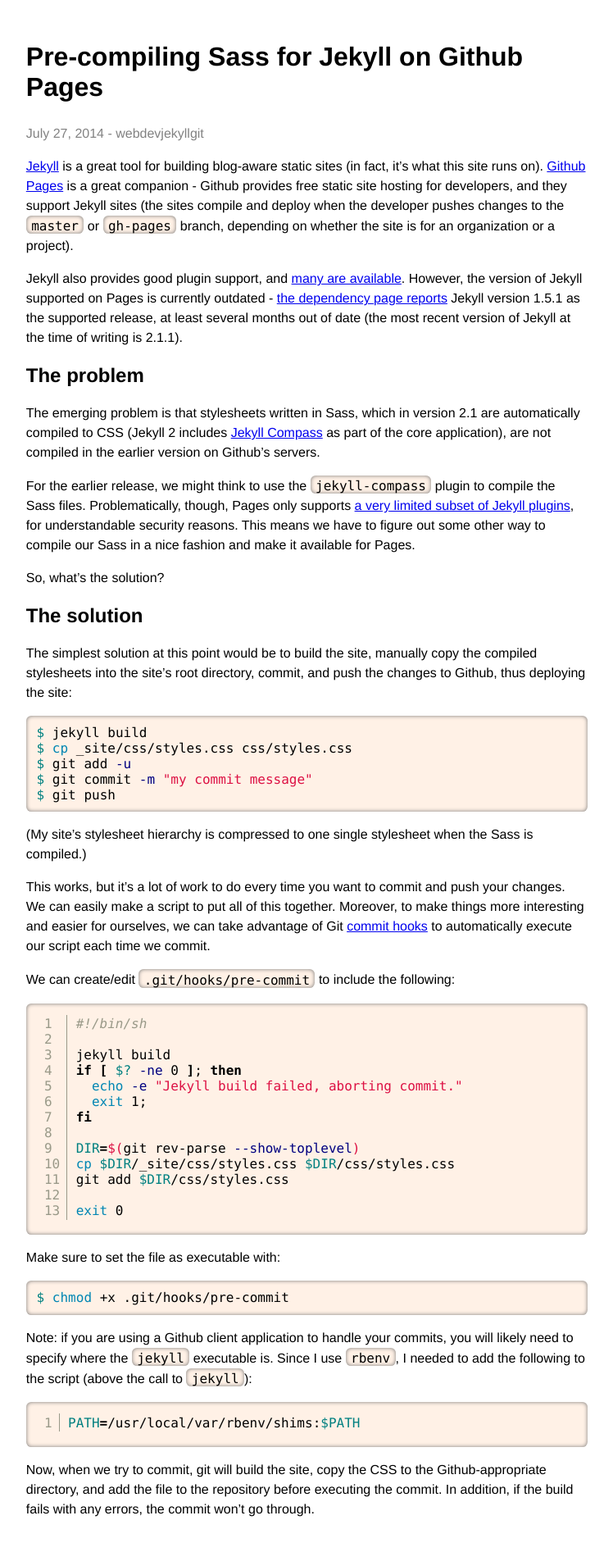
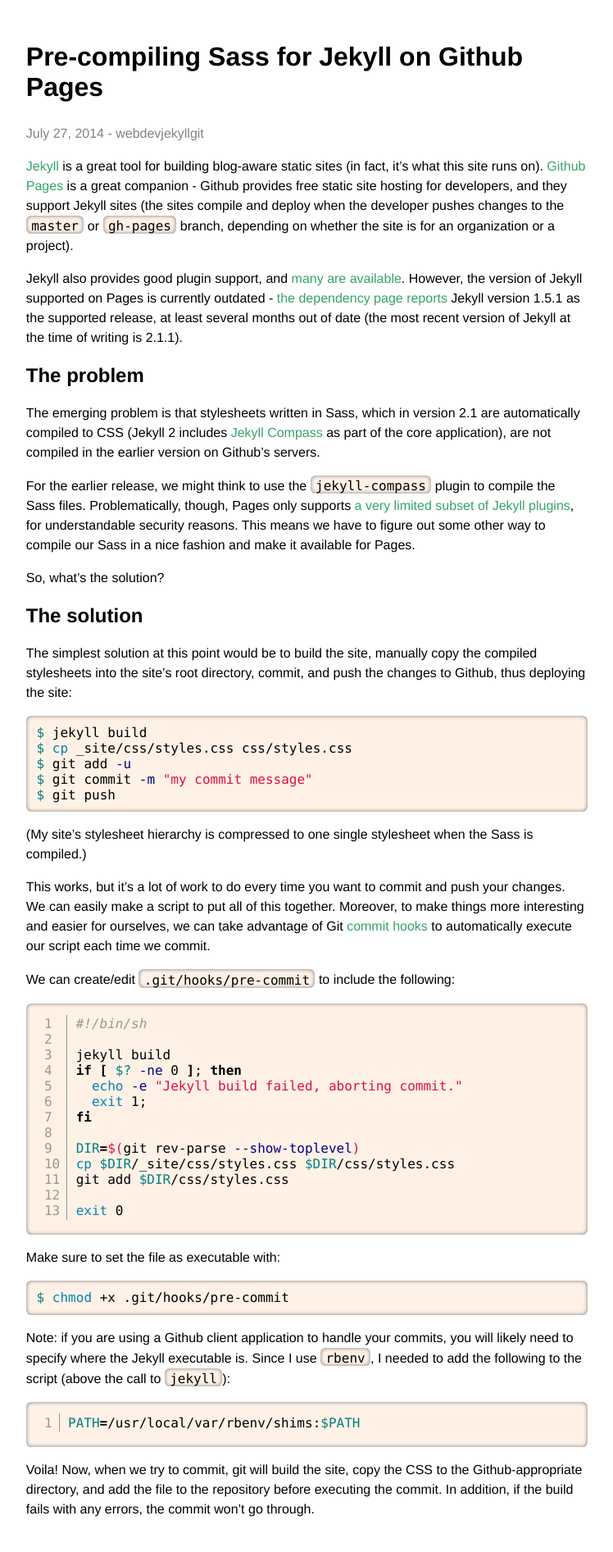
Before and after one commit to jamesmaniscalco/jamesmaniscalco.github.io, a Jekyll site: the page built from _posts/2014-07-27-jekyll-sass-pre-commit-hook.md, in a window 1280 px wide. Shown: the whole page at 82% size, without its empty margins (173-921 px from the left). Built offline with Jekyll 4.4.1, drawn with Linux system fonts in a browser that asks for light colours.

Commit message:
some styling

```diff
--- a/_posts/2014-07-27-jekyll-sass-pre-commit-hook.md
+++ b/_posts/2014-07-27-jekyll-sass-pre-commit-hook.md
@@ -71,7 +71,7 @@
 {% endhighlight %}
 
 
-Note: if you are using a Github client application to handle your commits, you will likely need to specify where the `jekyll` executable is. Since I use `rbenv`, I needed to add the following to the script (above the call to `jekyll`):
+Note: if you are using a Github client application to handle your commits, you will likely need to specify where the Jekyll executable is. Since I use `rbenv`, I needed to add the following to the script (above the call to `jekyll`):
 
 
 {% highlight bash linenos %}
@@ -81,4 +81,4 @@
 {% endhighlight %}
 
 
-Now, when we try to commit, git will build the site, copy the CSS to the Github-appropriate directory, and add the file to the repository before executing the commit. In addition, if the build fails with any errors, the commit won't go through.
+Voila! Now, when we try to commit, git will build the site, copy the CSS to the Github-appropriate directory, and add the file to the repository before executing the commit. In addition, if the build fails with any errors, the commit won't go through.
--- a/_sass/styles.sass
+++ b/_sass/styles.sass
@@ -9,6 +9,16 @@
 
 p, li
   line-height: 1.5em
+
+
+// typography
+
+a
+  text-decoration: none
+  color: $link-color
+  @include transition(color 0.1s ease)
+  &:hover
+    color: $link-hover-color
 
 
 // blog posts
--- a/_sass/syntax.sass
+++ b/_sass/syntax.sass
@@ -1,7 +1,8 @@
 .highlight, p > pre, p > code, li > code
   background: $code-background
   border-radius: 0.4em
-  box-shadow: inset 0 0 0.3em #777
+  box-shadow: inset 0 0 $code-shadow-size $code-shadow-color
+  color: $code-color
 
 .highlight
   overflow: auto
--- a/_sass/variables.sass
+++ b/_sass/variables.sass
@@ -8,9 +8,19 @@
 $tertiary-color: #c97c25
 $tertiary-highlight: #fcbf7a
 
+$link-color: $secondary-color
+$link-hover-color: $secondary-highlight
+
 // $title-color: #631F09
 // $subtitle-color: #87412B
 $title-color: black
 $subtitle-color: #828282
 
 $code-background: #fff1e6
+$code-color: black
+$code-shadow-size: 0.3em
+$code-shadow-color: #777
+// $code-background: #333
+// $code-color: #fff1e6
+// $code-shadow-size: 1em
+// $code-shadow-color: #000
```
